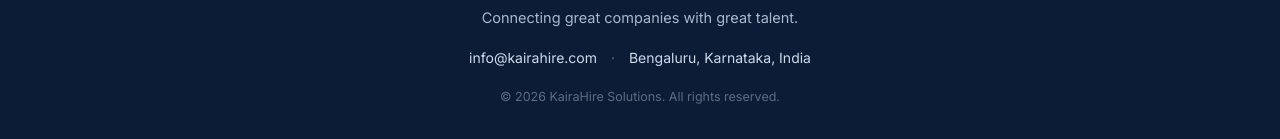
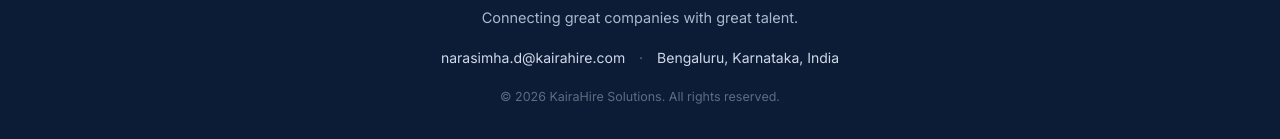
Before and after one commit to dalinarasimha98-ops/KairaHire, a plain HTML site: page index.html in a window 1280 px wide. Shown: the part 5392-5531 px from the top of the page. Drawn offline with Linux system fonts and the light colour scheme.

Commit message:
Update contact email in footer

```diff
--- a/index.html
+++ b/index.html
@@ -650,7 +650,7 @@
     </div>
     <p class="footer-tag">Connecting great companies with great talent.</p>
     <div class="footer-links">
-      <a href="mailto:info@kairahire.com">info@kairahire.com</a>
+      <a href="mailto:narasimha.d@kairahire.com">narasimha.d@kairahire.com</a>
       <span class="footer-divider">·</span>
       <span>Bengaluru, Karnataka, India</span>
     </div>
```
